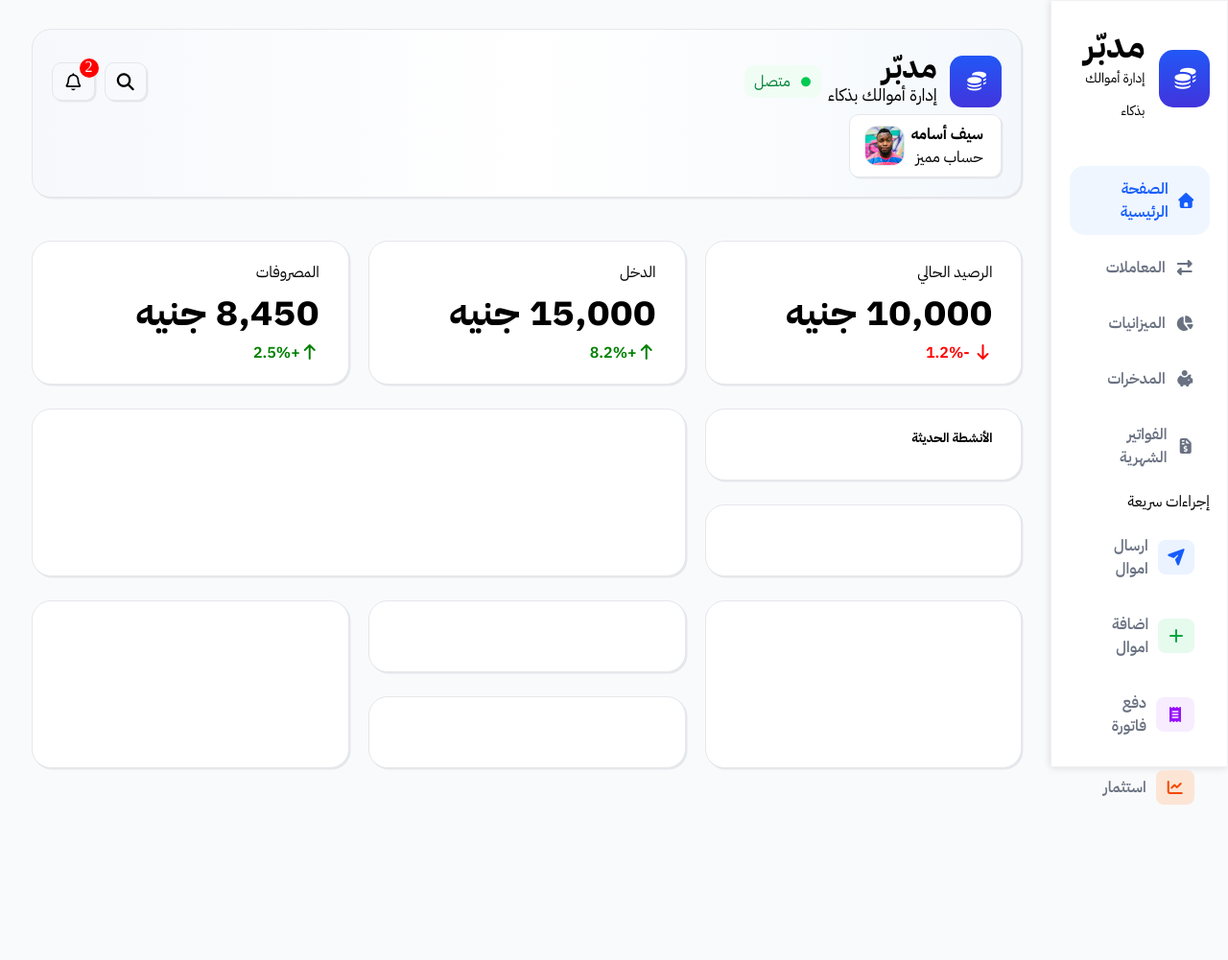
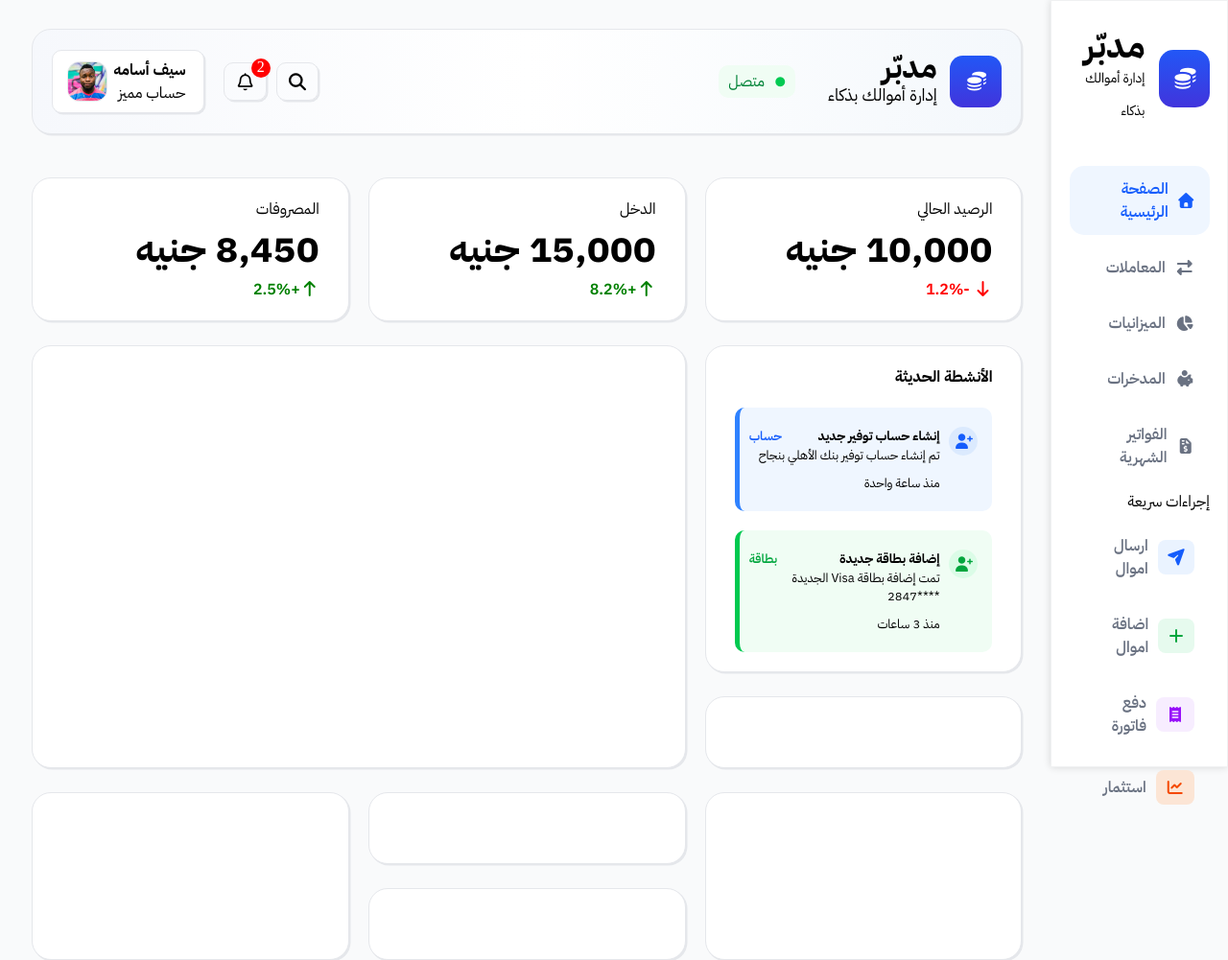
Before and after one commit to ahmedsalama7872-collab/assignment-5, a plain HTML site: page index.html in a window 1280 px wide. Shown: the whole page at 96% size. Before the commit the page ends 851 px from the top, so only its background shows below. Drawn offline with Linux system fonts and the light colour scheme.

Commit message:
refactor navigation layout and styles for better organization and responsiveness

```diff
--- a/css/style.css
+++ b/css/style.css
@@ -25,9 +25,7 @@ body{
     background-color: #fff;
     grid-area: sidebar;
     height: 100vh;
-    /* position: fixed;
-    right: 0;
-    top: 0; */
+
     border: 1px solid #F0F1F2;
     box-shadow: rgba(0, 0, 0, 0.14) 0px 0px 8px;
 }
@@ -180,6 +178,7 @@ margin: auto;
 
 .nav{
     grid-area: nav;
+    margin-top: 20px;
     display: flex;
     justify-content: flex-end;
     align-items: center;
@@ -189,21 +188,17 @@ margin: auto;
     #FFFFFF,
     #F4F8FC);
 flex-wrap: wrap;
-padding: 50px 30px;
-position: relative;
+padding: 20px 30px;
+
 }
-.nav-left{
-    position: relative;
-}
+
 .nav-header{
     margin: 0;
     transform: scale(0.8);
-    position: absolute;
-    top: 10px;
-    right: 20px;
+
     transform-origin: center right;
 }
-.online p{
+.online p, .online-mobile p{
     background-color: #F0FDF4;
     color: #008236;
     display: flex;
@@ -216,17 +211,21 @@ position: relative;
 border: none;
 }
 .online{
-    position: absolute;
+    display: none;
+}
+.online-mobile{
+    width: 100%;
+    order: 10;
+    display: block;
 
-    left: 10px;
-    right: 10px;
-    bottom: 10px;
+    align-items: center;
+    text-align: center;
 }
 .nav-icons{
     display: flex;
     gap: 10px;
     flex-direction: row-reverse;
-    position: relative;
+
     top: 50px;
     right: -7px;}
 .nav-icons :last-child{
@@ -256,9 +255,7 @@ right: -5px;
 .nav-img-lg{
     display:flex;
     gap: 10px;
-position: relative;
-left: -230px;
-top: 0px;
+
 }
 .lg-right{
     display: none;
@@ -271,7 +268,68 @@ box-sizing: content-box;
 border: 1PX solid #E5E7EB;
 background-color: #fff;
 }
+.nav-left{
+    display: flex;
+    align-items: center;
+    width: 100%;
+    flex-direction: row-reverse;
+    justify-content: space-between;
+}
+.recent-card1 , .recent-card2{
+    margin-top: 20px;
+    display: flex;
+   gap: 10px;
+   direction: rtl;
+   padding: 20px 15px;
+   border-radius: 10px;
+position: relative;
+}
+.recent-card1 p , .recent-card2 p{
+font-size: 13px;
+}
+.recent-card1 .time , .recent-card2 .time{
+    font-size: 13px;
+    margin-top: 10px;
+}
+.recent-card1{
+    background-color: #EFF6FF;
+    border-left: 5px solid #2F82FF;
 
+}
+.recent-card1 .about ,.recent-card2 .about{
+position: absolute;
+top: 20px;
+left: 10px;
+color: #155DFC;
+font-size: 13px;
+font-weight: 600;
+}
+.recent-card2 .about{
+    color:#00A63E ;
+}
+.recent-card2{
+    background-color: #F0FDF4;
+    border-left: 5px solid #00C950;
+}
+.recent-card1 div i , .recent-card2 div i{
+    display: flex;
+    align-items: center;
+    justify-content: center;
+    width: 24px;
+    height: 24px;
+    padding: 3px;
+    border-radius: 50%;
+    box-sizing: content-box;
+}
+.recent-card1 div i{
+    background-color: #DBEAFE;
+    color: #155DFC;
+
+}
+.recent-card2 div i{
+    background-color:#DBFCE7 ;
+    color: #00A63E;
+}
 @media screen and (min-width:760px) {
 
 }
@@ -343,12 +401,23 @@ margin-bottom: 20px;
 
 
 .online{
-  margin-left: 600px;
+display: block;
     width: 80px;
     position: static;
 }
-
-
+.online-mobile{
+    display: none;
+}
+.nav-right{
+    display: flex;
+    flex-direction: row-reverse;
+    gap: 50px;
+    align-items: center;
+}
+.nav-left{
+    width: auto;
+    gap: 20px;
+}
 .nav-img-lg{
     justify-self: flex-end;
     display: flex;
--- a/index.html
+++ b/index.html
@@ -67,6 +67,7 @@
       </div>
 
       <div class="nav section">
+        <div class="nav-right">
           <div class="nav-header side-header">
             <div class="header-text">
               <h2>مدبّر</h2>
@@ -79,11 +80,23 @@
           <div class="online">
             <p>
               متصل
-            <i class="fa-solid fa-circle fa-fade fa-2xs" style="color: hsl(144, 98%, 40%);"></i>
+              <i
+                class="fa-solid fa-circle fa-fade fa-2xs"
+                style="color: hsl(144, 98%, 40%)"
+              ></i>
             </p>
           </div>
-
-
+        </div>
+<div class="online-mobile">
+            <p>
+              متصل
+              <i
+                class="fa-solid fa-circle fa-fade fa-2xs"
+                style="color: hsl(144, 98%, 40%)"
+              ></i>
+            </p>
+          </div>
+          <div class="nav-left">
         <div class="nav-icons">
           <i class="fa-solid fa-magnifying-glass"></i
           ><i class="fa-regular fa-bell"></i>
@@ -96,7 +109,7 @@
             <h4>سيف أسامه</h4>
             <p>حساب مميز</p>
           </div>
-
+          </div>
         </div>
       </div>
       <div class="money3 section">
@@ -115,7 +128,27 @@
         <p class="red">1.2%- <i class="fa-solid fa-arrow-down"></i></p>
       </div>
       <div class="recent section">
-        <h5>الأنشطة الحديثة</h5>
+        <h4>الأنشطة الحديثة</h4>
+        <div class="recent-card1">
+          <div>
+<i class="fa-solid fa-user-plus"></i></div>
+<div>
+<h5>إنشاء حساب توفير جديد</h5>
+<p>تم إنشاء حساب توفير بنك الأهلي بنجاح</p>
+<p class="time">منذ ساعة واحدة</p>
+<span class="about">حساب</span>
+</div>
+    </div>
+        <div class="recent-card2">
+              <div>
+<i class="fa-solid fa-user-plus"></i></div>
+<div>
+<h5>إضافة بطاقة جديدة</h5>
+<p>تمت إضافة بطاقة Visa الجديدة ****2847</p>
+<p class="time">منذ 3 ساعات</p>
+<span class="about">بطاقة</span>
+</div>
+        </div>
       </div>
       <div class="trans section"></div>
       <div class="bells section"></div>
```
Lines whose indentation alone changed are shown as unchanged.
